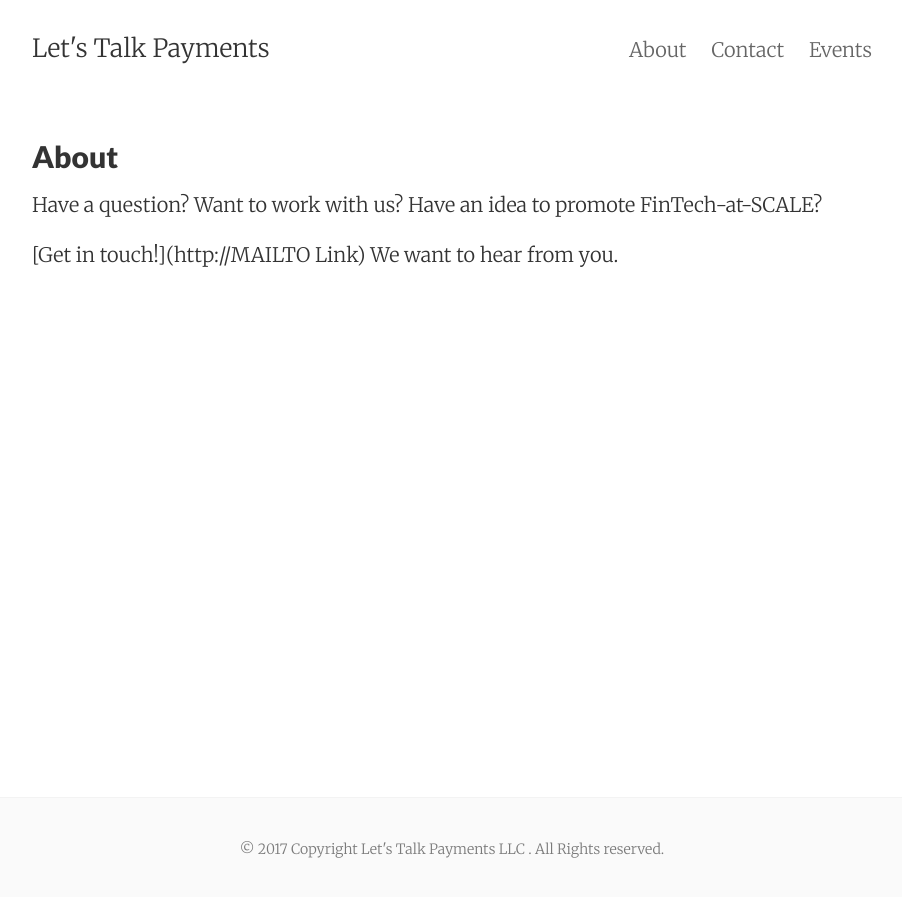
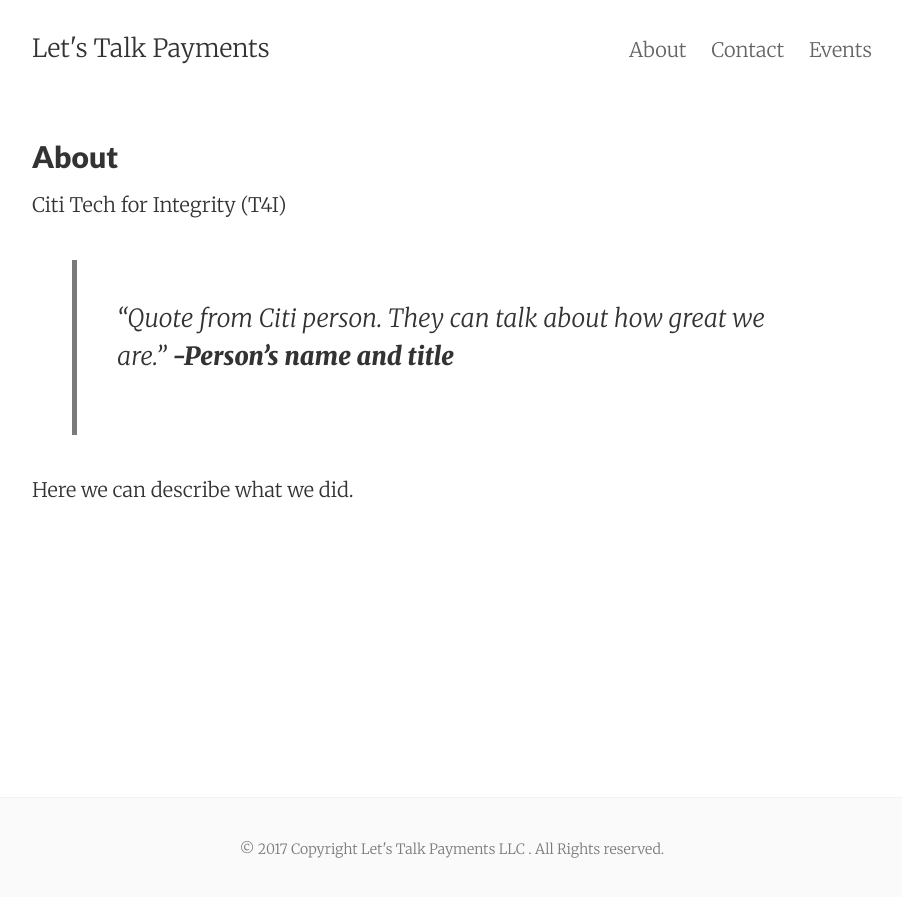
Before and after one commit to prasadltp/medicipro, a Jekyll site: the page built from about.md, in a window 1280 px wide. Shown: the top 897 px of the page, without its empty margins (188-1090 px from the left). Built offline with Jekyll 4.4.1, drawn with Linux system fonts in a browser that asks for light colours.

Commit message:
Updated About

```diff
--- a/about.md
+++ b/about.md
@@ -5,6 +5,8 @@
 layout: page
 ---
 
-Have a question? Want to work with us? Have an idea to promote FinTech-at-SCALE?
+Citi Tech for Integrity (T4I)
 
-\[Get in touch!\](http://MAILTO Link) We want to hear from you.
+> *“Quote from Citi person. They can talk about how great we are.”* **-Person’s name and title**
+
+Here we can describe what we did.
```
